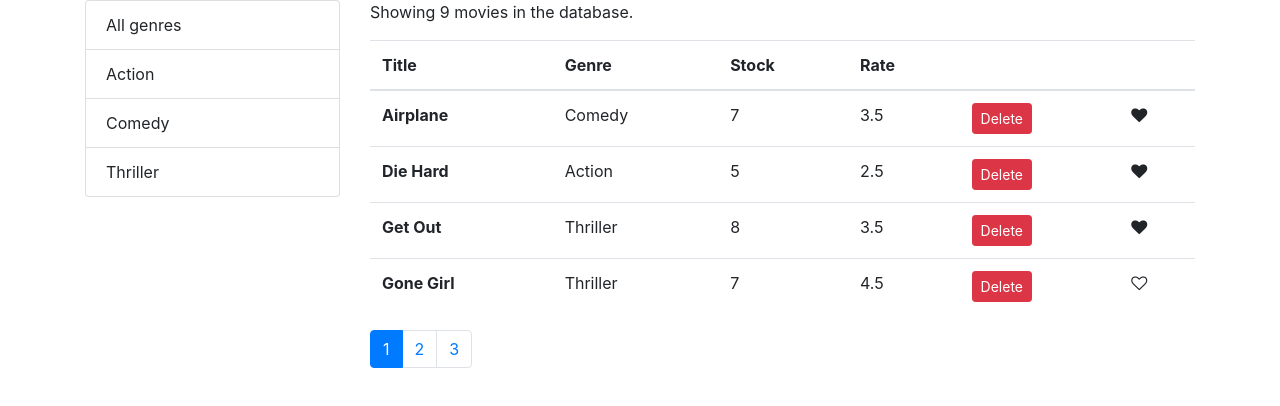
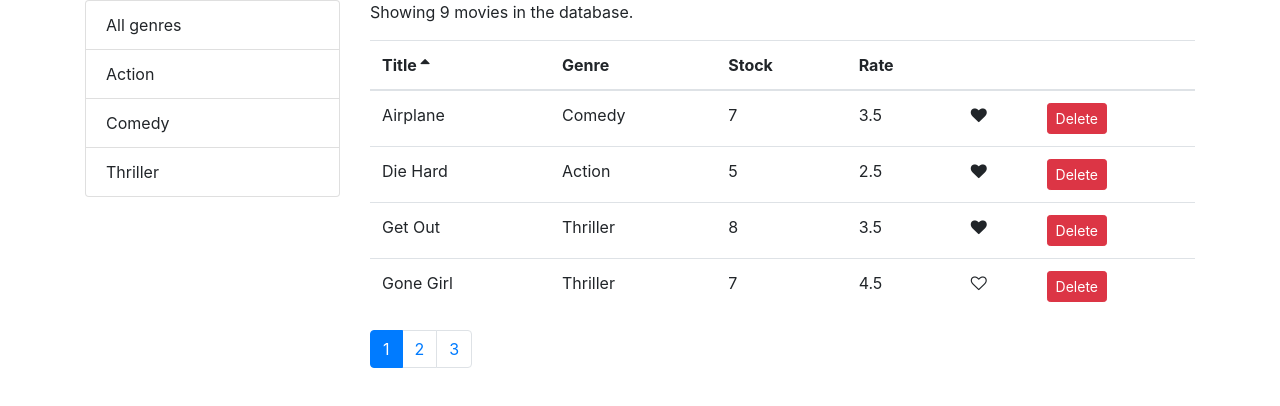
Before and after one commit to Amnok/vidly, a React (Create React App) app: page / in a window 1280 px wide. Shown: the top 406 px of the page. Built offline with nearby package versions, Linux system fonts and the light colour scheme.

Commit message:
added more extraction

```diff
--- /dev/null
+++ b/src/common/table.jsx
@@ -0,0 +1,12 @@
+import React from 'react';
+import TableBody from './tableBody';
+import TableHeader from './tableHeader';
+
+export default function Table({ columns, sortColumn, onSort, data }) {
+  return (
+    <table className="table">
+      <TableHeader columns={columns} sortColumn={sortColumn} onSort={onSort} />
+      <TableBody data={data} columns={columns} />
+    </table>
+  );
+}
--- /dev/null
+++ b/src/common/tableBody.jsx
@@ -0,0 +1,30 @@
+import React, { Component } from 'react';
+import _ from 'lodash';
+
+export default class TableBody extends Component {
+  renderCell = (item, column) => {
+    if (column.content) {
+      return column.content(item);
+    }
+    return _.get(item, column.path);
+  };
+  createKey = (item, column) => {
+    return item._id + (column.path || column.key);
+  };
+  render() {
+    const { data, columns } = this.props;
+    return (
+      <tbody>
+        {data.map((item) => (
+          <tr key={item._id}>
+            {columns.map((column) => (
+              <td key={this.createKey(item, column)}>
+                {this.renderCell(item, column)}
+              </td>
+            ))}
+          </tr>
+        ))}
+      </tbody>
+    );
+  }
+}
--- a/src/common/tableHeader.jsx
+++ b/src/common/tableHeader.jsx
@@ -11,16 +11,25 @@
     }
     this.props.onSort(sortColumn);
   };
+
+  renderSortIcon = (column) => {
+    const { sortColumn } = this.props;
+    if (column.path !== sortColumn.path) return null;
+    if (sortColumn.order === 'asc') return <i className="fa fa-sort-asc"></i>;
+    return <i className="fa fa-sort-desc"></i>;
+  };
+
   render() {
     return (
       <thead>
         <tr>
           {this.props.columns.map((column) => (
             <th
+              className="clickable"
               key={column.path || column.key}
               onClick={() => this.raiseSort(column.path)}
             >
-              {column.label}
+              {column.label} {this.renderSortIcon(column)}
             </th>
           ))}
         </tr>
--- a/src/components/movies.jsx
+++ b/src/components/movies.jsx
@@ -41,8 +41,7 @@
   handleSort = (sortColumn) => {
     this.setState({ sortColumn });
   };
-  render() {
-    const { length: count } = this.state.movies;
+  getPageData = () => {
     const {
       movies: allMovies,
       currentPage,
@@ -50,13 +49,22 @@
       selectedGenre,
       sortColumn,
     } = this.state;
+
     const filtered =
       selectedGenre && selectedGenre._id
         ? allMovies.filter((m) => m.genre._id === selectedGenre._id)
         : allMovies;
     const sorted = _.orderBy(filtered, [sortColumn.path], [sortColumn.order]);
     const movies = paginate(sorted, currentPage, pageSize);
+
+    return { totalCount: filtered.length, data: movies };
+  };
+  render() {
+    const { length: count } = this.state.movies;
+    const { selectedGenre, sortColumn } = this.state;
+
     if (count === 0) return <p>There are no movies in DB.</p>;
+    const { totalCount, data: movies } = this.getPageData();
     return (
       <div className="row">
         <div className="col-3">
@@ -69,7 +77,7 @@
           />
         </div>
         <div className="col">
-          <p>Showing {filtered.length} movies in the database.</p>
+          <p>Showing {totalCount} movies in the database.</p>
           <MoviesTable
             movies={movies}
             onLike={this.handleLike}
@@ -78,7 +86,7 @@
             sortColumn={sortColumn}
           />
           <Pagination
-            itemsCount={filtered.length}
+            itemsCount={totalCount}
             pageSize={this.state.pageSize}
             onPageChange={this.handlePageChange}
             currentPage={this.state.currentPage}
--- a/src/components/moviesTable.jsx
+++ b/src/components/moviesTable.jsx
@@ -1,62 +1,42 @@
 import React, { Component } from 'react';
 import Like from '../common/Like';
-import TableHeader from '../common/tableHeader';
-
+import Table from '../common/table';
 export default class MoviesTable extends Component {
   columns = [
     { path: 'title', label: 'Title' },
     { path: 'genre.name', label: 'Genre' },
     { path: 'numberInStock', label: 'Stock' },
-    { path: 'dailyRental', label: 'Rate' },
-    { key: 'like' },
-    { key: 'delete' },
+    { path: 'dailyRentalRate', label: 'Rate' },
+    {
+      key: 'like',
+      content: (movie) => (
+        <Like
+          liked={movie.isLiked}
+          handleLike={() => this.props.onLike(movie)}
+        />
+      ),
+    },
+    {
+      key: 'delete',
+      content: (movie) => (
+        <button
+          className="btn btn-danger btn-sm"
+          onClick={() => this.props.onDelete(movie)}
+        >
+          Delete
+        </button>
+      ),
+    },
   ];
   render() {
-    const { movies, onLike, onDelete, sortColumn, onSort } = this.props;
+    const { movies, sortColumn, onSort } = this.props;
     return (
-      <div>
-        <table className="table">
-          <TableHeader
-            columns={this.columns}
-            sortColumn={sortColumn}
-            onSort={onSort}
-          />
-          {/* <thead>
-            <tr>
-              <th onClick={() => this.raiseSort('title')}>Title</th>
-              <th onClick={() => this.raiseSort('genre.name')}>Genre</th>
-              <th onClick={() => this.raiseSort('numberInStock')}>Stock</th>
-              <th onClick={() => this.raiseSort('dailyRentalRate')}>Rate</th>
-              <th></th>
-              <th></th>
-            </tr>
-          </thead> */}
-          <tbody>
-            {movies.map((movie) => (
-              <tr key={movie._id}>
-                <th>{movie.title}</th>
-                <td>{movie.genre.name}</td>
-                <td>{movie.numberInStock}</td>
-                <td>{movie.dailyRentalRate}</td>
-                <td>
-                  <button
-                    className="btn btn-danger btn-sm"
-                    onClick={() => onDelete(movie)}
-                  >
-                    Delete
-                  </button>
-                </td>
-                <td>
-                  <Like
-                    liked={movie.isLiked}
-                    handleLike={() => onLike(movie)}
-                  />
-                </td>
-              </tr>
-            ))}
-          </tbody>
-        </table>
-      </div>
+      <Table
+        columns={this.columns}
+        data={movies}
+        sortColumn={sortColumn}
+        onSort={onSort}
+      />
     );
   }
 }
--- a/src/index.css
+++ b/src/index.css
@@ -11,3 +11,7 @@
   font-family: source-code-pro, Menlo, Monaco, Consolas, 'Courier New',
     monospace;
 }
+
+.clickable {
+  cursor: pointer;
+}
```
